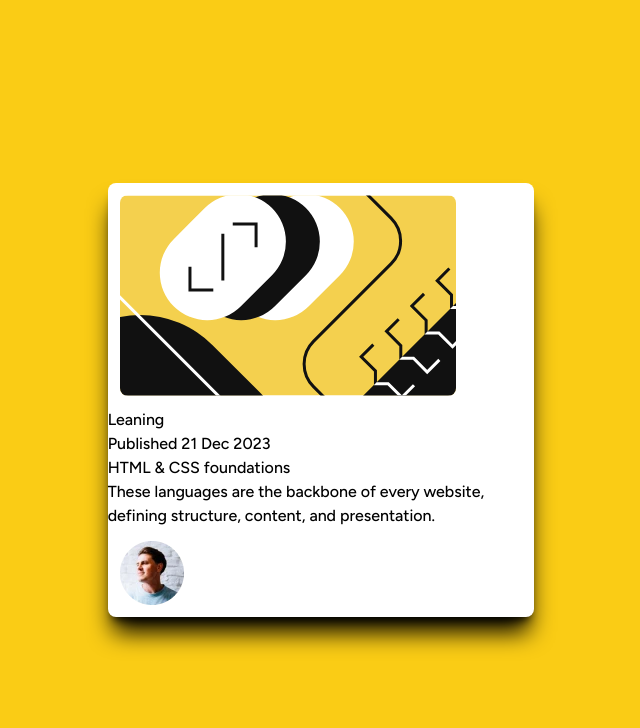
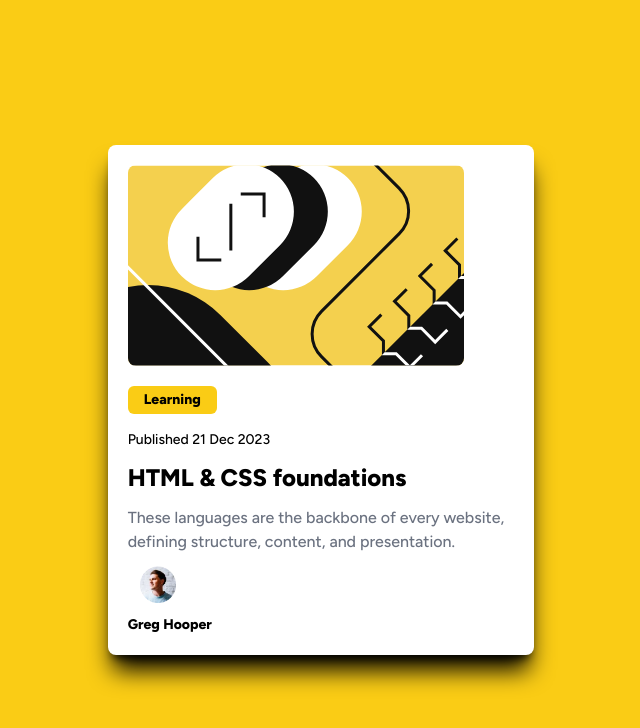
Before and after one commit to sniper-fly/frontend_mentor, a Next.js app: page /blog-preview-card-main in a window 1280 px wide. Shown: the top 728 px of the page, without its empty margins (319-959 px from the left). Built offline with nearby package versions, Linux system fonts and the light colour scheme.

Commit message:
font周り調整

```diff
--- a/src/app/blog-preview-card-main/page.tsx
+++ b/src/app/blog-preview-card-main/page.tsx
@@ -5,18 +5,20 @@ export default function Page() {
 
   return (
     <main className="flex h-screen items-center justify-center">
-      <section className="w-1/3 rounded-lg bg-white shadow-xl shadow-black">
+      <section className="w-1/3 rounded-lg bg-white p-5 shadow-xl shadow-black">
         <Image
           src={`${basePath}/illustration-article.svg`}
           width={336}
           height={201}
           alt="illustration-editor-desktop"
-          className="rounded-lg m-3"
+          className="mb-3 rounded-lg"
         />
-        <h2>Leaning</h2>
-        <p>Published 21 Dec 2023</p>
-        <h1>HTML & CSS foundations</h1>
-        <p>
+        <h2 className="my-2 inline-block rounded-md bg-yellow-400 px-4 py-1 text-sm font-semibold">
+          Learning
+        </h2>
+        <h2 className="my-2 text-sm">Published 21 Dec 2023</h2>
+        <h1 className="my-3 text-2xl font-bold">HTML & CSS foundations</h1>
+        <p className="text-gray-500">
           These languages are the backbone of every website, defining structure,
           content, and presentation.
         </p>
@@ -25,8 +27,9 @@ export default function Page() {
           width={64}
           height={64}
           alt="image-avatar"
-          className="m-3"
+          className="w-9 m-3"
         />
+        <div className="text-sm font-semibold">Greg Hooper</div>
       </section>
     </main>
   );
```
